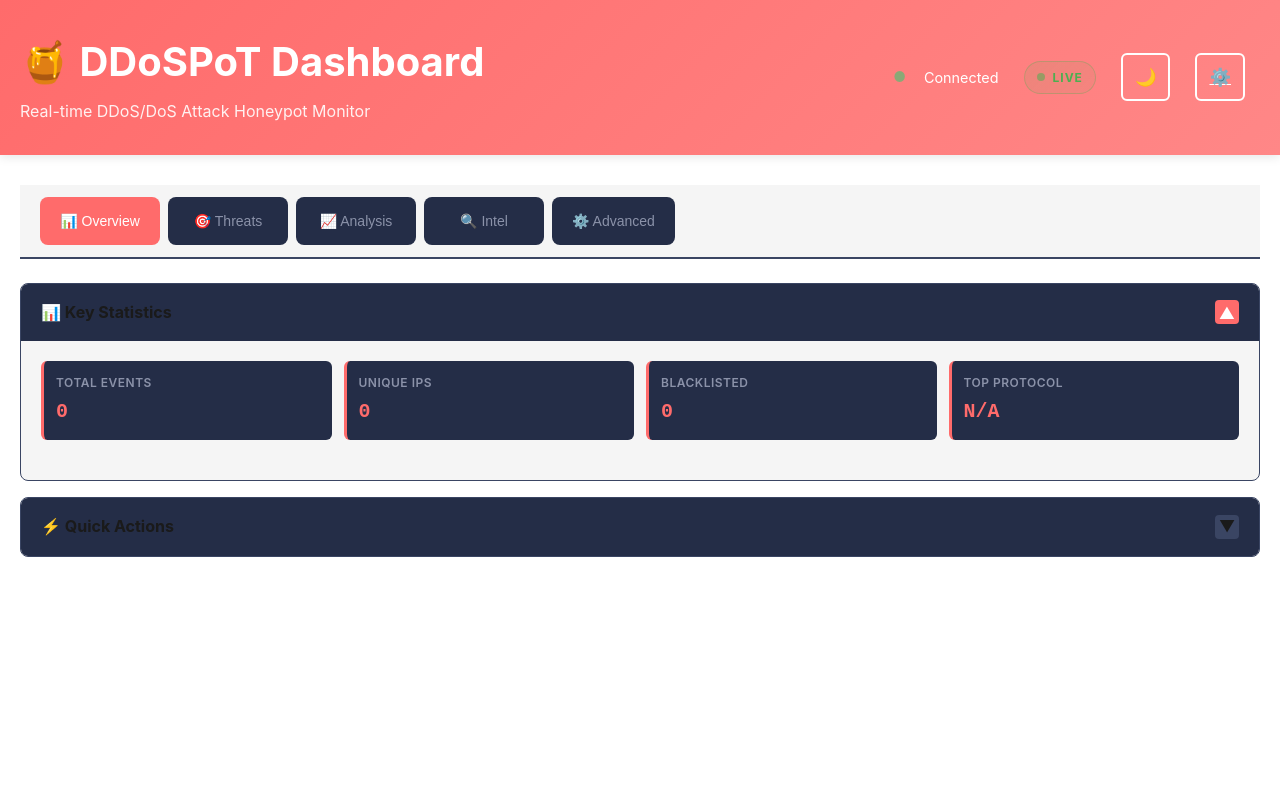
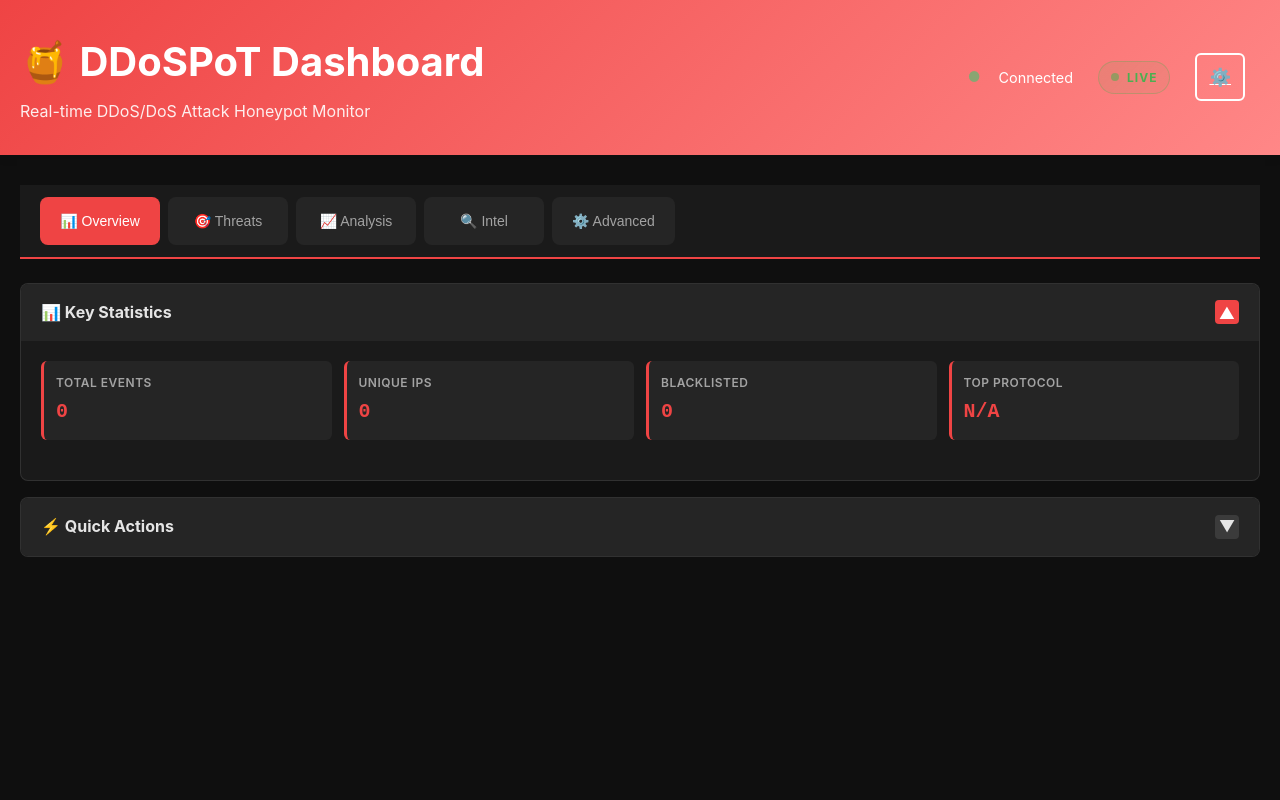
Before and after one commit to HunterB2-dev/ddospot, a Flask app: page /dashboard-tabs in a window 1280 px wide. Run offline with Flask 3, Linux system fonts and the light colour scheme; data comes from the database, SQL or seed files in the repository; data that the repository does not hold is empty.

Commit message:
Remove dark mode button - use permanent dark black/red theme

```diff
--- a/templates/advanced-dashboard.html
+++ b/templates/advanced-dashboard.html
@@ -10,11 +10,6 @@
     <script src="https://cdn.jsdelivr.net/npm/chart.js"></script>
     <script src="https://cdnjs.cloudflare.com/ajax/libs/leaflet/1.9.4/leaflet.min.js"></script>
     <script>
-        // Initialize theme immediately to prevent flash
-        const savedTheme = localStorage.getItem('ddospot-theme');
-        if (savedTheme === 'light') {
-            document.body.classList.add('light-mode');
-        }
         console.log('🍯 DDoSPoT Advanced Dashboard Loading...');
     </script>
 </head>
@@ -33,7 +28,6 @@
                     <span class="live-text">LIVE</span>
                     <span class="last-updated">Updated: <span id="update-time">just now</span></span>
                 </div>
-                <button id="dark-mode-toggle" class="theme-toggle" title="Toggle dark mode">🌙</button>
                 <button id="layout-settings-btn" class="theme-toggle" title="Dashboard layout settings">⚙️</button>
                 <button id="alert-settings-btn" class="theme-toggle" title="Configure alert thresholds">🔔</button>
                 <button id="pause-refresh-btn" class="theme-toggle" title="Pause/Resume refresh">▶️</button>
--- a/templates/dashboard-tabs.html
+++ b/templates/dashboard-tabs.html
@@ -17,13 +17,37 @@
     <link rel="stylesheet" href="https://cdnjs.cloudflare.com/ajax/libs/leaflet/1.9.4/leaflet.min.css" />
 
     <style>
+        /* Dark theme colors (permanent dark black/red) */
+        :root {
+            --primary-red: #ef4444;
+            --primary-dark: #b91c1c;
+            --primary-black: #0f0f0f;
+            --dark-surface: #1a1a1a;
+            --dark-surface-2: #252525;
+            --dark-text: #e5e5e5;
+            --dark-text-secondary: #a3a3a3;
+
+            --primary: var(--primary-red);
+            --background: var(--primary-black);
+            --surface: var(--dark-surface);
+            --surface-light: var(--dark-surface-2);
+            --text: var(--dark-text);
+            --text-muted: var(--dark-text-secondary);
+            --border: rgba(255, 255, 255, 0.1);
+        }
+
+        body {
+            background: var(--background);
+            color: var(--text);
+        }
+
         /* Tab Navigation */
         .tab-navigation {
             display: flex;
             gap: 8px;
             background: var(--surface);
             padding: 12px 20px;
-            border-bottom: 2px solid var(--border);
+            border-bottom: 2px solid var(--primary-red);
             overflow-x: auto;
             -webkit-overflow-scrolling: touch;
             margin-bottom: 24px;
@@ -48,7 +72,7 @@
         }
 
         .tab-btn.active {
-            background: var(--primary);
+            background: var(--primary-red);
             color: white;
         }
 
@@ -183,7 +207,6 @@
                     <span class="live-pulse"></span>
                     <span class="live-text">LIVE</span>
                 </div>
-                <button id="dark-mode-toggle" class="theme-toggle" title="Toggle dark mode">🌙</button>
                 <a href="/settings" class="theme-toggle" title="Settings">⚙️</a>
             </div>
         </header>
@@ -351,19 +374,6 @@
     <script src="https://cdnjs.cloudflare.com/ajax/libs/leaflet/1.9.4/leaflet.min.js"></script>
 
     <script>
-        // Theme toggle
-        document.getElementById('dark-mode-toggle').addEventListener('click', function() {
-            document.body.classList.toggle('light-mode');
-            const isDark = !document.body.classList.contains('light-mode');
-            localStorage.setItem('ddospot-theme', isDark ? 'dark' : 'light');
-        });
-
-        // Load saved theme
-        const savedTheme = localStorage.getItem('ddospot-theme');
-        if (savedTheme === 'light') {
-            document.body.classList.add('light-mode');
-        }
-
         // Tab switching
         document.querySelectorAll('.tab-btn').forEach(btn => {
             btn.addEventListener('click', function() {
```
